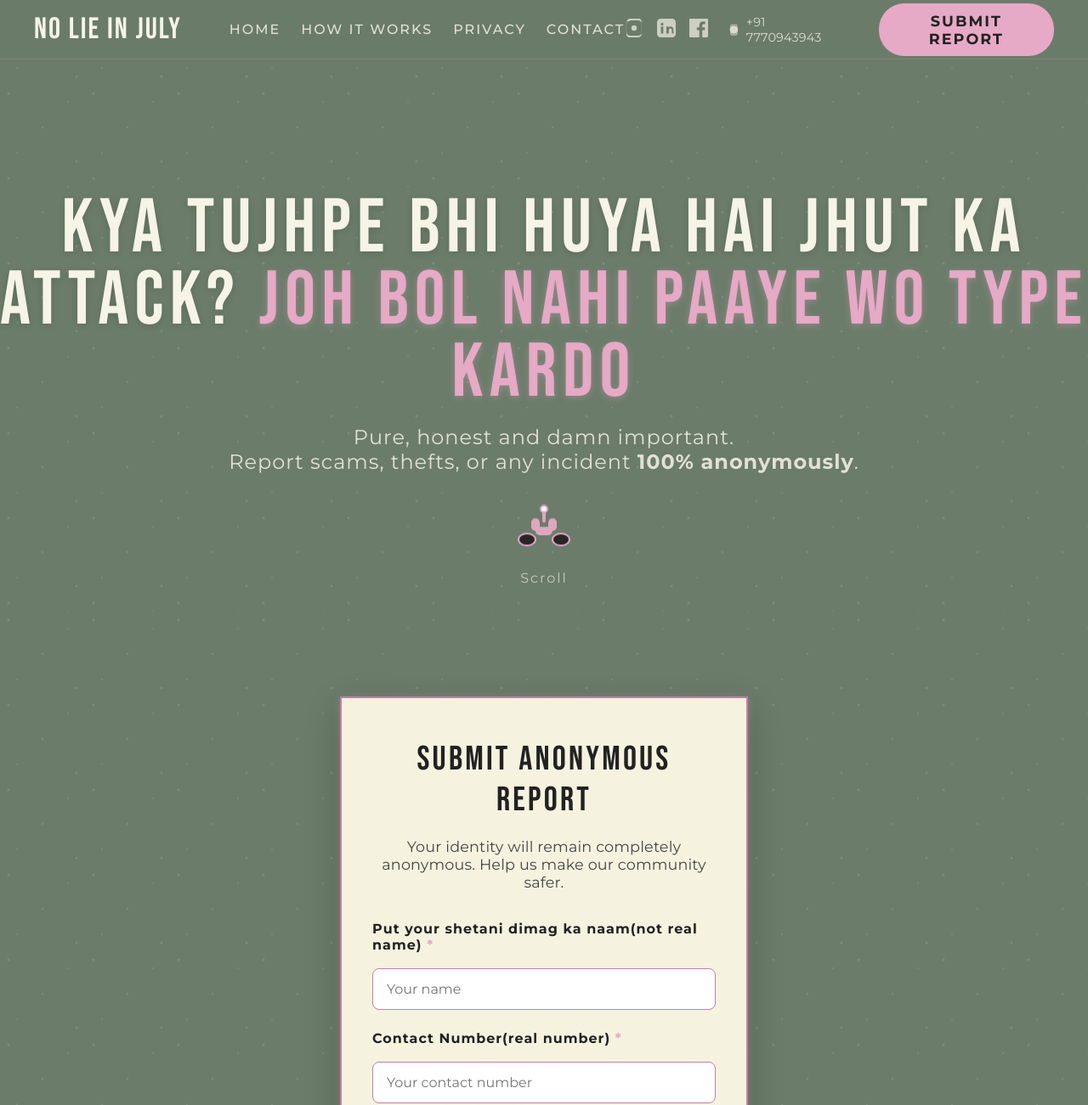
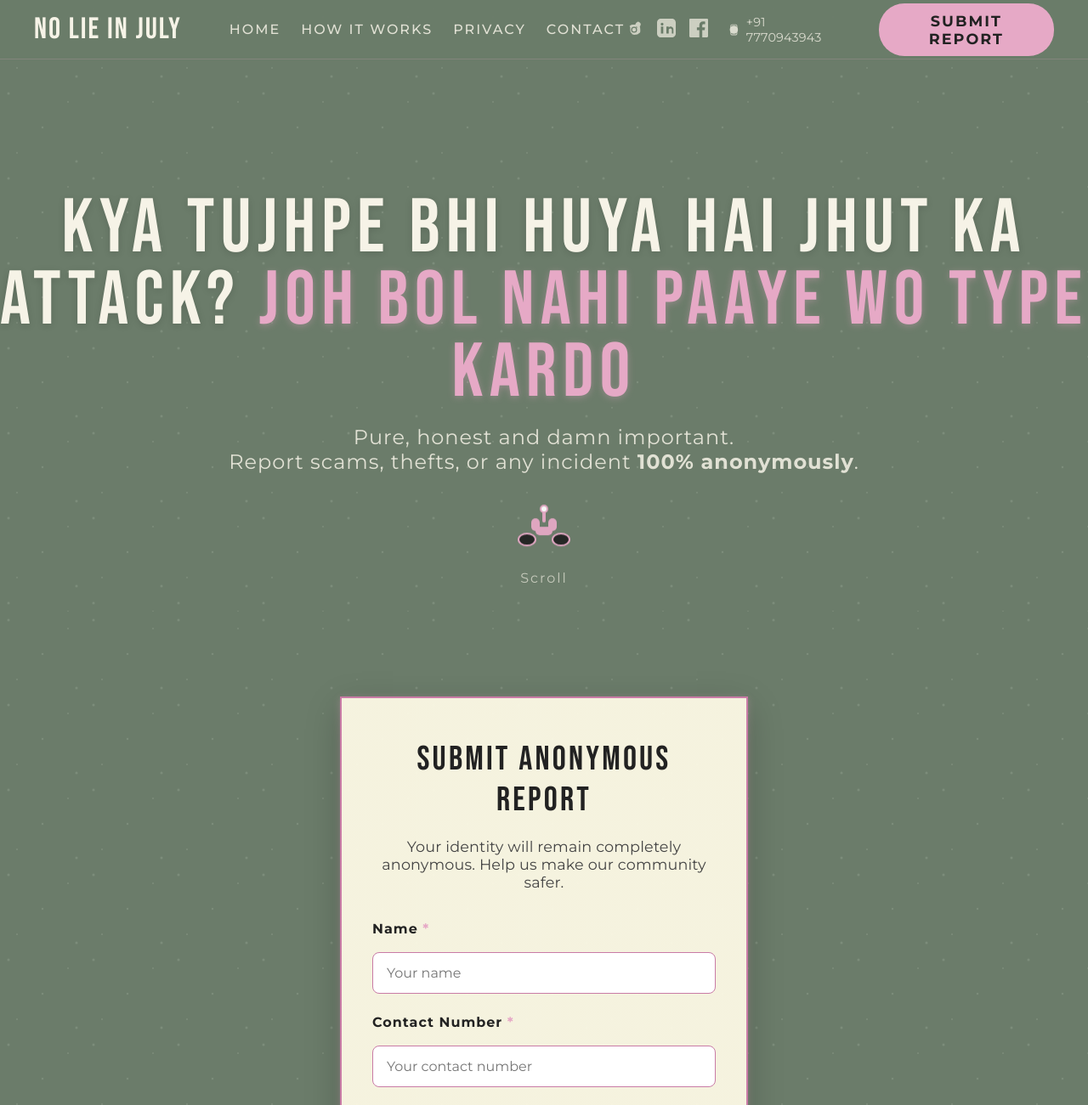
Before and after one commit to vedanthaha/no-lie-in-july, a website: page index.html in a window 1280 px wide. Shown: the top 1301 px of the page at 85% size. Drawn offline with Linux system fonts and the light colour scheme.

Commit message:
Update index.html

```diff
--- a/index.html
+++ b/index.html
@@ -715,7 +715,11 @@
             <hr>
             <button class="nav-btn" onclick="document.getElementById('report').scrollIntoView({behavior:'smooth'}); document.getElementById('mobile-menu-overlay').style.display='none';">Submit Report</button>
             <div class="nav-social">
-                <a href="#"><svg viewBox="0 0 24 24"><path d="M12 2.163c3.204 0 3.584.012 4.85.07 1.366.062 2.633.334 3.608 1.308.974.974 1.246 2.241 1.308 3.608.058 1.266.07 1.646.07 4.85s-.012 3.584-.07 4.85c-.062 1.366-.334 2.633-1.308 3.608-.974.974-2.241 1.246-3.608 1.308-1.266.058-1.646.07-4.85.07s-3.584-.012-4.85-.07c-1.366-.062-2.633-.334-3.608-1.308-.974-.974-1.246-2.241-1.308-3.608C2.175 15.647 2.163 15.267 2.163 12s.012-3.584.07-4.85c.062-1.366.334-2.633 1.308-3.608.974-.974 2.241 1.246 3.608-1.308C8.416 2.175 8.796 2.163 12 2.163zm0-2.163C8.741 0 8.332.013 7.052.072 5.771.131 4.659.363 3.678 1.344c-.98.98-1.213 2.092-1.272 3.373C2.013 5.668 2 6.077 2 12c0 5.923.013 6.332.072 7.613.059 1.281.292 2.393 1.272 3.373.98.98 2.092 1.213 3.373 1.272C8.332 23.987 8.741 24 12 24s3.668-.013 4.948-.072c1.281-.059 2.393-.292 3.373-1.272.98-.98 1.213-2.092 1.272-3.373.059-1.281.072-1.69.072-7.613 0-5.923-.013-6.332-.072-7.613-.059-1.281-.292-2.393-1.272-3.373-.98-.98-2.092-1.213-3.373-1.272C15.668.013 15.259 0 12 0z"/><circle cx="12" cy="12" r="3.5"/></svg></a>
+                <a href="https://www.instagram.com/myfmmp?igsh=MmhwMW1jMzlsd3Q2" target="_blank" rel="noopener" aria-label="Instagram">
+                    <svg viewBox="0 0 448 512" width="24" height="24" fill="currentColor" style="vertical-align:middle;">
+                        <path d="M224,202.66A53.34,53.34,0,1,0,277.34,256,53.38,53.38,0,0,0,224,202.66Zm124.71-41a54,54,0,0,0-30.36-30.36C293.19,120,256,118.13,224,118.13s-69.19,1.87-94.35,13.17a54,54,0,0,0-30.36,30.36C120,162.81,118.13,200,118.13,232s1.87,69.19,13.17,94.35a54,54,0,0,0,30.36,30.36C162.81,392,200,393.87,232,393.87s69.19-1.87,94.35-13.17a54,54,0,0,0,30.36-30.36C392,349.19,393.87,312,393.87,280S392,210.81,380.71,161.66ZM224,338a82,82,0,1,1,82-82A82,82,0,0,1,224,338Zm85.4-148.6a19.2,19.2,0,1,1-19.2-19.2A19.2,19.2,0,0,1,309.4,189.4ZM398.8,80A80,80,0,0,0,368,51.2C349.19,32.39,320.81,32.39,302,51.2A80,80,0,0,0,273.2,80C254.39,98.81,254.39,127.19,273.2,146A80,80,0,0,0,302,174.8c18.81,18.81,47.19,18.81,66,0A80,80,0,0,0,398.8,80Z"/>
+                    </svg>
+                </a>
                 <a href="#"><svg viewBox="0 0 24 24"><path d="M19 0h-14c-2.761 0-5 2.239-5 5v14c0 2.761 2.239 5 5 5h14c2.761 0 5-2.239 5-5v-14c0-2.761-2.239-5-5-5zm-11 19h-3v-9h3v9zm-1.5-10.268c-.966 0-1.75-.784-1.75-1.75s.784-1.75 1.75-1.75 1.75.784 1.75 1.75-.784 1.75-1.75 1.75zm15.5 10.268h-3v-4.5c0-1.104-.896-2-2-2s-2 .896-2 2v4.5h-3v-9h3v1.268c.591-.859 1.591-1.268 2.5-1.268 1.933 0 3.5 1.567 3.5 3.5v5.5z"/></svg></a>
                 <a href="#"><svg viewBox="0 0 24 24"><path d="M22.675 0h-21.35c-.733 0-1.325.592-1.325 1.325v21.351c0 .733.592 1.324 1.325 1.324h11.495v-9.294h-3.128v-3.622h3.128v-2.672c0-3.1 1.893-4.788 4.659-4.788 1.325 0 2.463.099 2.797.143v3.24l-1.918.001c-1.504 0-1.797.715-1.797 1.763v2.313h3.587l-.467 3.622h-3.12v9.294h6.116c.733 0 1.325-.591 1.325-1.324v-21.35c0-.733-.592-1.325-1.325-1.325z"/></svg></a>
             </div>
@@ -734,7 +738,11 @@
             </div>
             <div class="nav-right">
                 <div class="nav-social">
-                    <a href="#"><svg viewBox="0 0 24 24"><path d="M12 2.163c3.204 0 3.584.012 4.85.07 1.366.062 2.633.334 3.608 1.308.974.974 1.246 2.241 1.308 3.608.058 1.266.07 1.646.07 4.85s-.012 3.584-.07 4.85c-.062 1.366-.334 2.633-1.308 3.608-.974.974-2.241 1.246-3.608 1.308-1.266.058-1.646.07-4.85.07s-3.584-.012-4.85-.07c-1.366-.062-2.633-.334-3.608-1.308-.974-.974-1.246-2.241-1.308-3.608C2.175 15.647 2.163 15.267 2.163 12s.012-3.584.07-4.85c.062-1.366.334-2.633 1.308-3.608.974-.974 2.241 1.246 3.608-1.308C8.416 2.175 8.796 2.163 12 2.163zm0-2.163C8.741 0 8.332.013 7.052.072 5.771.131 4.659.363 3.678 1.344c-.98.98-1.213 2.092-1.272 3.373C2.013 5.668 2 6.077 2 12c0 5.923.013 6.332.072 7.613.059 1.281.292 2.393 1.272 3.373.98.98 2.092 1.213 3.373 1.272C8.332 23.987 8.741 24 12 24s3.668-.013 4.948-.072c1.281-.059 2.393-.292 3.373-1.272.98-.98 1.213-2.092 1.272-3.373.059-1.281.072-1.69.072-7.613 0-5.923-.013-6.332-.072-7.613-.059-1.281-.292-2.393-1.272-3.373-.98-.98-2.092-1.213-3.373-1.272C15.668.013 15.259 0 12 0z"/><circle cx="12" cy="12" r="3.5"/></svg></a>
+                    <a href="https://www.instagram.com/myfmmp?igsh=MmhwMW1jMzlsd3Q2" target="_blank" rel="noopener" aria-label="Instagram">
+                        <svg viewBox="0 0 448 512" width="24" height="24" fill="currentColor" style="vertical-align:middle;">
+                            <path d="M224,202.66A53.34,53.34,0,1,0,277.34,256,53.38,53.38,0,0,0,224,202.66Zm124.71-41a54,54,0,0,0-30.36-30.36C293.19,120,256,118.13,224,118.13s-69.19,1.87-94.35,13.17a54,54,0,0,0-30.36,30.36C120,162.81,118.13,200,118.13,232s1.87,69.19,13.17,94.35a54,54,0,0,0,30.36,30.36C162.81,392,200,393.87,232,393.87s69.19-1.87,94.35-13.17a54,54,0,0,0,30.36-30.36C392,349.19,393.87,312,393.87,280S392,210.81,380.71,161.66ZM224,338a82,82,0,1,1,82-82A82,82,0,0,1,224,338Zm85.4-148.6a19.2,19.2,0,1,1-19.2-19.2A19.2,19.2,0,0,1,309.4,189.4ZM398.8,80A80,80,0,0,0,368,51.2C349.19,32.39,320.81,32.39,302,51.2A80,80,0,0,0,273.2,80C254.39,98.81,254.39,127.19,273.2,146A80,80,0,0,0,302,174.8c18.81,18.81,47.19,18.81,66,0A80,80,0,0,0,398.8,80Z"/>
+                        </svg>
+                    </a>
                     <a href="#"><svg viewBox="0 0 24 24"><path d="M19 0h-14c-2.761 0-5 2.239-5 5v14c0 2.761 2.239 5 5 5h14c2.761 0 5-2.239 5-5v-14c0-2.761-2.239-5-5-5zm-11 19h-3v-9h3v9zm-1.5-10.268c-.966 0-1.75-.784-1.75-1.75s.784-1.75 1.75-1.75 1.75.784 1.75 1.75-.784 1.75-1.75 1.75zm15.5 10.268h-3v-4.5c0-1.104-.896-2-2-2s-2 .896-2 2v4.5h-3v-9h3v1.268c.591-.859 1.591-1.268 2.5-1.268 1.933 0 3.5 1.567 3.5 3.5v5.5z"/></svg></a>
                     <a href="#"><svg viewBox="0 0 24 24"><path d="M22.675 0h-21.35c-.733 0-1.325.592-1.325 1.325v21.351c0 .733.592 1.324 1.325 1.324h11.495v-9.294h-3.128v-3.622h3.128v-2.672c0-3.1 1.893-4.788 4.659-4.788 1.325 0 2.463.099 2.797.143v3.24l-1.918.001c-1.504 0-1.797.715-1.797 1.763v2.313h3.587l-.467 3.622h-3.12v9.294h6.116c.733 0 1.325-.591 1.325-1.324v-21.35c0-.733-.592-1.325-1.325-1.325z"/></svg></a>
                 </div>
@@ -781,11 +789,11 @@
             <div class="form-title">Submit Anonymous Report</div>
             <div class="form-description">Your identity will remain completely anonymous. Help us make our community safer.</div>
             <div class="form-group">
-                <label for="reporterName">Put your shetani dimag ka naam(not real name) <span class="required">*</span></label>
+                <label for="reporterName">Name <span class="required">*</span></label>
                 <input type="text" id="reporterName" name="reporterName" placeholder="Your name" required>
             </div>
             <div class="form-group">
-                <label for="contactNumber">Contact Number(real number) <span class="required">*</span></label>
+                <label for="contactNumber">Contact Number <span class="required">*</span></label>
                 <input type="tel" id="contactNumber" name="contactNumber" placeholder="Your contact number" required pattern="[0-9]{10,15}" title="Please enter a valid contact number (10-15 digits)">
             </div>
             <div class="form-group">
```
